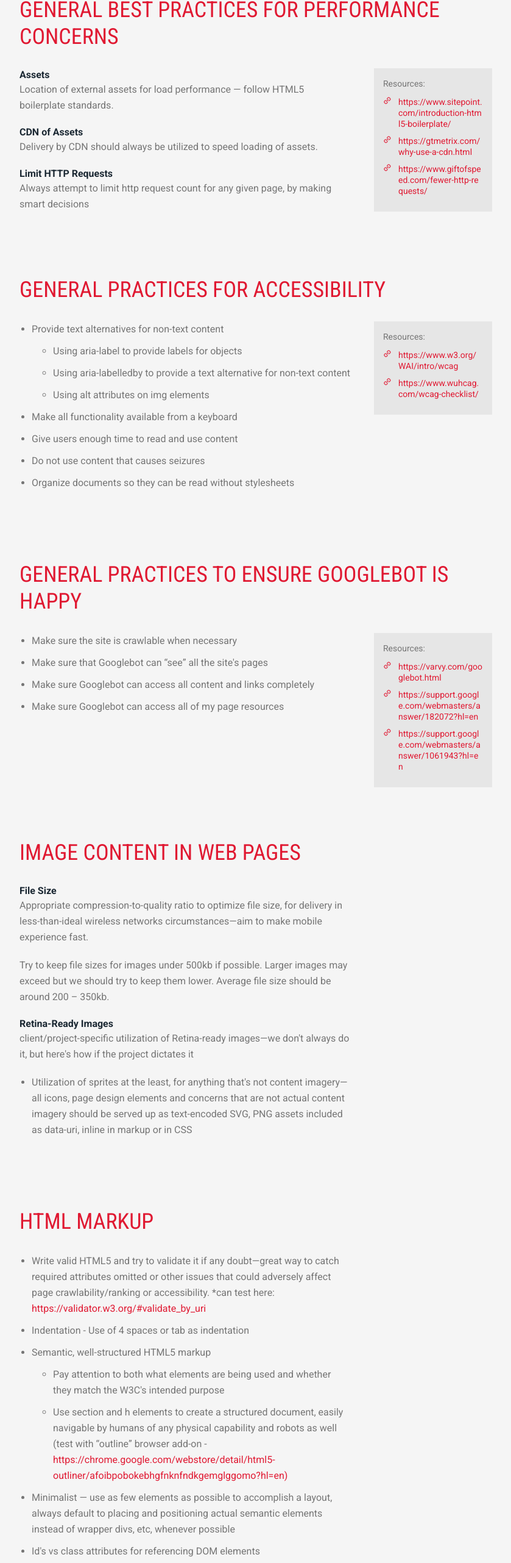
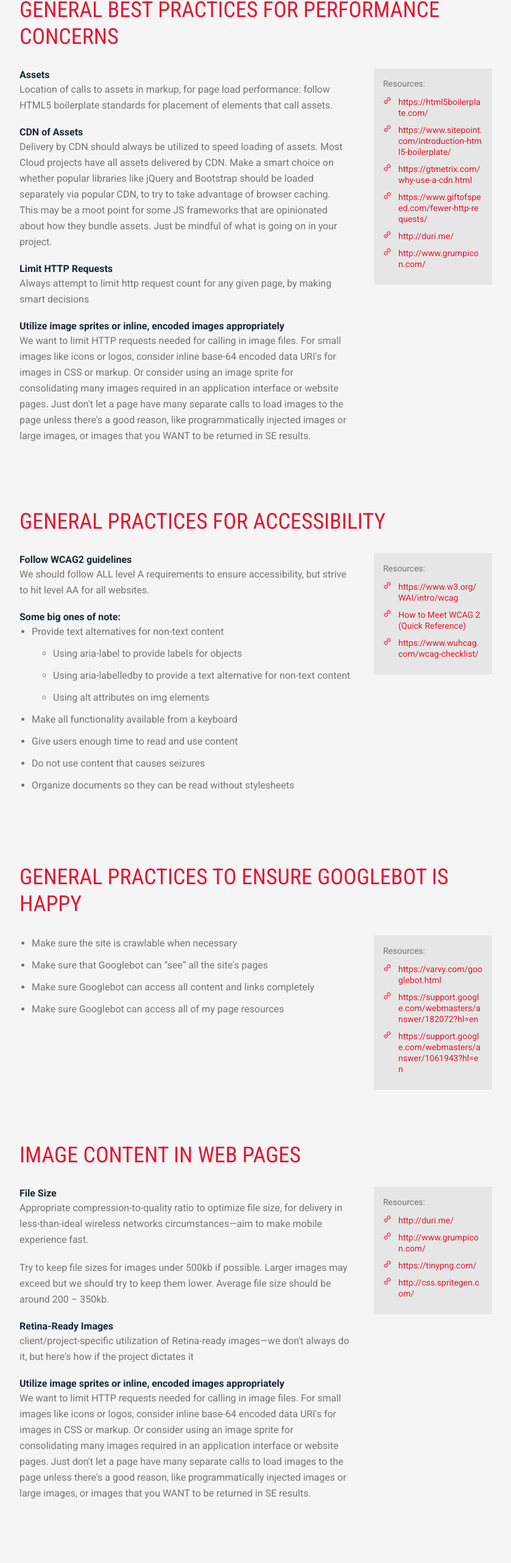
Before and after one commit to cloudconstruct-dev/code-standards, a website: page index.html in a window 1280 px wide. Shown: the part 1157-3720 px from the top of the page at 61% size, without its empty margins (48-887 px from the left). Drawn offline with nearby package versions, Linux system fonts and the light colour scheme; files that its build step writes are made by us from their sources.

Commit message:
Updates/refinements to docs, up to Googlebot section.

```diff
--- a/index.html
+++ b/index.html
@@ -168,19 +168,24 @@ body {
                 </div>
                 <div class="topic__content">
                     <h4>Assets</h4>
-                    <p>Location of external assets for load performance — follow HTML5 boilerplate standards.</p>
+                    <p>Location of calls to assets in markup, for page load performance:  follow HTML5 boilerplate standards for placement of elements that call assets.</p>
                     <h4>CDN of Assets</h4>
-                    <p>Delivery by CDN should always be utilized to speed loading of assets.</p>
+                    <p>Delivery by CDN should always be utilized to speed loading of assets. Most Cloud projects have all assets delivered by CDN. Make a smart choice on whether popular libraries like jQuery and Bootstrap should be loaded separately via popular CDN, to try to take advantage of browser caching. This may be a moot point for some JS frameworks that are opinionated about how they bundle assets. Just be mindful of what is going on in your project.</p>
                     <h4>Limit HTTP Requests</h4>
                     <p>Always attempt to limit http request count for any given page, by making smart decisions</p>
+                    <h4>Utilize image sprites or inline, encoded images appropriately</h4>
+                    <p>We want to limit HTTP requests needed for calling in image files. For small images like icons or logos, consider inline base-64 encoded data URI's for images in CSS or markup. Or consider using an image sprite for consolidating many images required in an application interface or website pages.  Just don't let a page have many separate calls to load images to the page unless there's a good reason, like programmatically injected images or large images, or images that you WANT to be returned in SE results.</p>
 
                 </div>
                 <div class="topic__resources">
                     <h5>Resources:</h5>
                     <ul class="topic__resourcesList">
+                        <li class="topic__resourcesListItem"><a href="https://html5boilerplate.com/" target="_blank">https://html5boilerplate.com/</a></li>
                         <li class="topic__resourcesListItem"><a href="https://www.sitepoint.com/introduction-html5-boilerplate/" target="_blank">https://www.sitepoint.com/introduction-html5-boilerplate/</a></li>
                         <li class="topic__resourcesListItem"><a href="https://gtmetrix.com/why-use-a-cdn.html" target="_blank">https://gtmetrix.com/why-use-a-cdn.html</a></li>
                         <li class="topic__resourcesListItem"><a href="https://www.giftofspeed.com/fewer-http-requests/" target="_blank">https://www.giftofspeed.com/fewer-http-requests/</a></li>
+                        <li class="topic__resourcesListItem"><a href="http://duri.me/" target="_blank">http://duri.me/</a></li>
+                        <li class="topic__resourcesListItem"><a href="http://www.grumpicon.com/" target="_blank">http://www.grumpicon.com/</a></li>
                     </ul>
                 </div>
             </div>
@@ -191,6 +196,9 @@ body {
                     <h2>General Practices for Accessibility</h2>
                 </div>
                 <div class="topic__content">
+                    <h4>Follow WCAG2 guidelines</h4>
+                    <p>We should follow ALL level A requirements to ensure accessibility, but strive to hit level AA for all websites.</p>
+                    <h4>Some big ones of note:</h4>
                     <ul>
                         <li>Provide text alternatives for non-text content</li>
                             <ul>
@@ -208,6 +216,7 @@ body {
                     <h5>Resources:</h5>
                     <ul class="topic__resourcesList">
                         <li class="topic__resourcesListItem"><a href="https://www.w3.org/WAI/intro/wcag" target="_blank">https://www.w3.org/WAI/intro/wcag</a></li>
+                        <li class="topic__resourcesListItem"><a href="https://www.w3.org/WAI/WCAG21/quickref/?versions=2.0" target="_blank">How to Meet WCAG 2 (Quick Reference)</a></li>
                         <li class="topic__resourcesListItem"><a href="https://www.wuhcag.com/wcag-checklist/" target="_blank">https://www.wuhcag.com/wcag-checklist/</a></li>
                     </ul>
                 </div>
@@ -247,16 +256,18 @@ body {
                     <p>Try to keep file sizes for images under 500kb if possible. Larger images may exceed but we should try to keep them lower. Average file size should be around 200 – 350kb.</p>
                     <h4>Retina-Ready Images</h4>
                     <p>client/project-specific utilization of Retina-ready images—we don't always do it, but here's how if the project dictates it</p>
-                    <ul>
-                        <li>Utilization of sprites at the least, for anything that's not content imagery—all icons, page design elements and concerns that are not actual content imagery should be served up as text-encoded SVG, PNG assets included as data-uri, inline in markup or in CSS</li>
+                    <h4>Utilize image sprites or inline, encoded images appropriately</h4>
+                    <p>We want to limit HTTP requests needed for calling in image files. For small images like icons or logos, consider inline base-64 encoded data URI's for images in CSS or markup. Or consider using an image sprite for consolidating many images required in an application interface or website pages.  Just don't let a page have many separate calls to load images to the page unless there's a good reason, like programmatically injected images or large images, or images that you WANT to be returned in SE results.</p>
+                </div>
+                <div class="topic__resources">
+                    <h5>Resources:</h5>
+                    <ul class="topic__resourcesList">
+                        <li class="topic__resourcesListItem"><a href="http://duri.me/" target="_blank">http://duri.me/</a></li>
+                        <li class="topic__resourcesListItem"><a href="http://www.grumpicon.com/" target="_blank">http://www.grumpicon.com/</a></li>
+                        <li class="topic__resourcesListItem"><a href="https://tinypng.com/" target="_blank">https://tinypng.com/</a></li>
+                        <li class="topic__resourcesListItem"><a href="http://css.spritegen.com/" target="_blank">http://css.spritegen.com/</a></li>
                     </ul>
                 </div>
-                <!--<div class="topic__resources">
-                    <h5>Resources:</h5>
-                    <ul class="topic__resourcesList">
-                        <li class="topic__resourcesListItem"><a href="" target="_blank"></a></li>
-                    </ul>
-                </div>-->
             </div>
 
             <!-- HTML Markup -->
```
Also changed, not shown: Assets/dist/js/main.js, general.css, 1 other file.
